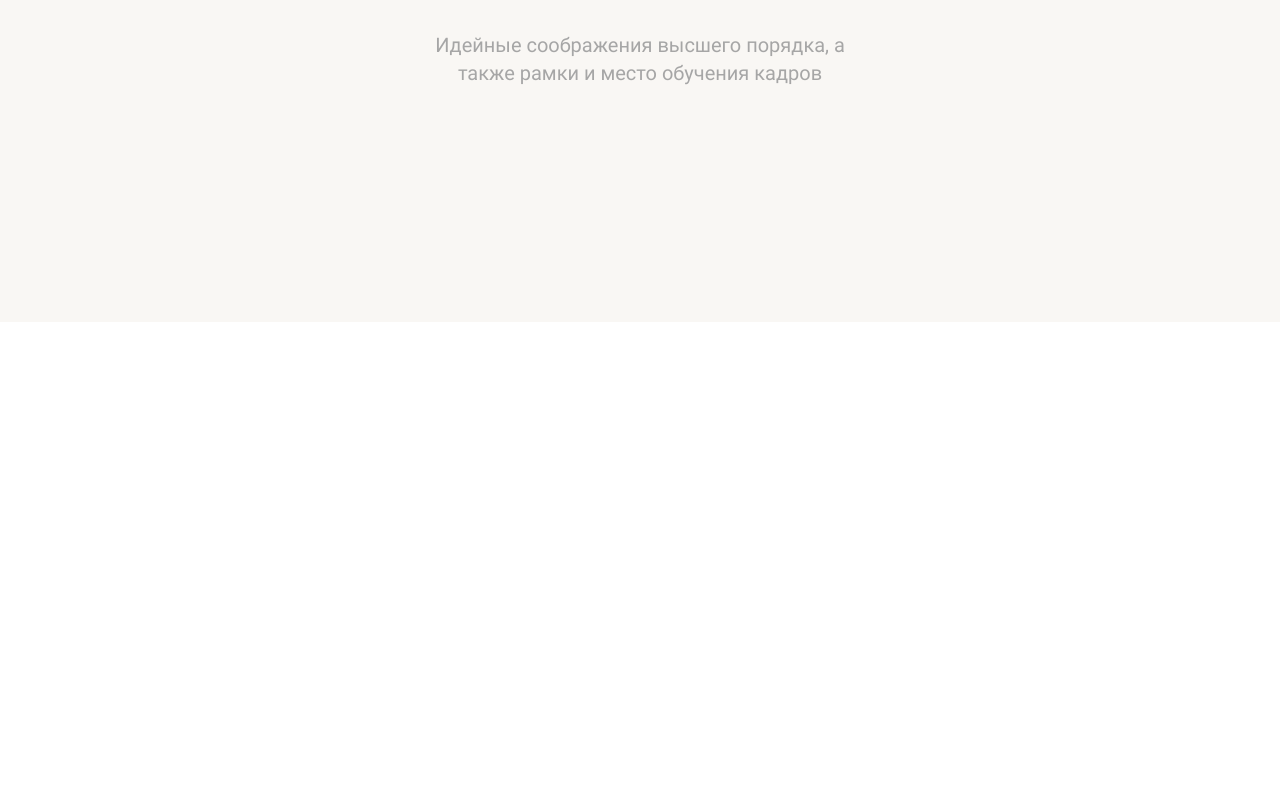
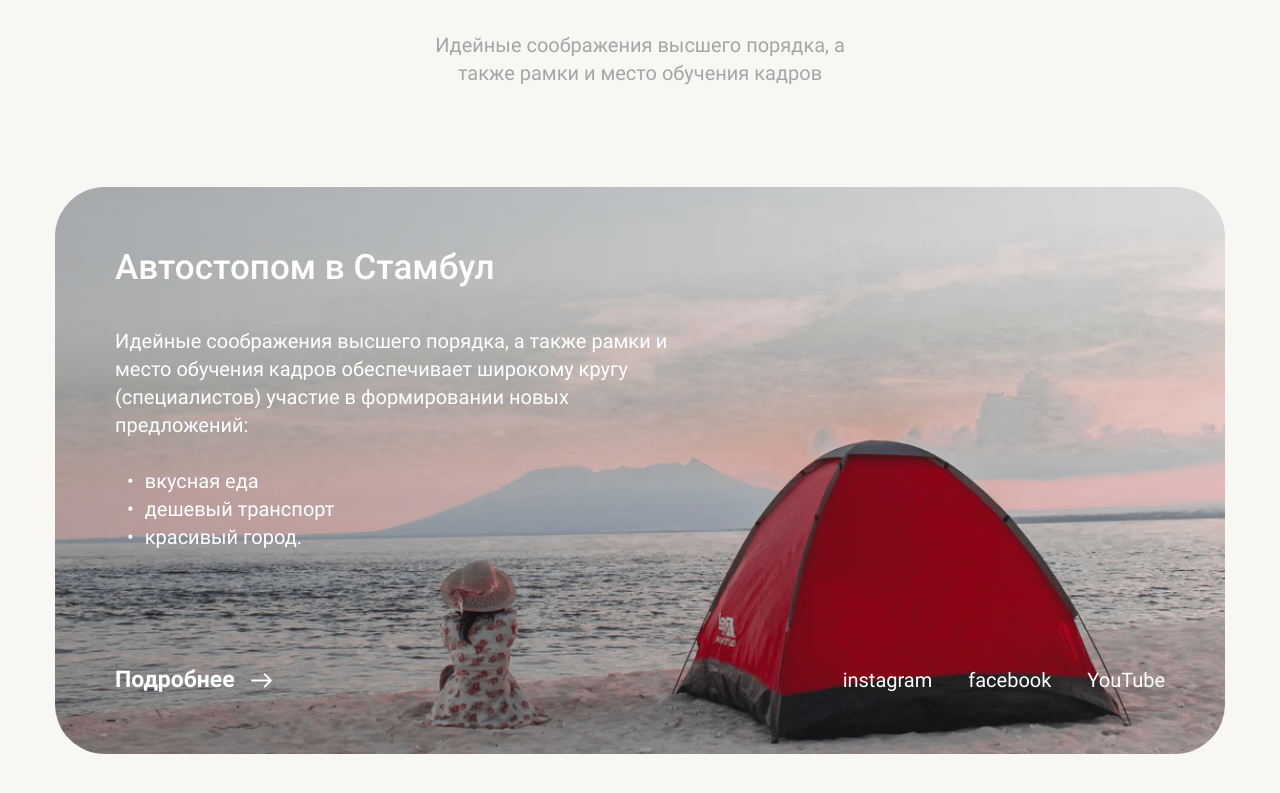
Before and after one commit to aumetros/snp-yourtour-react, a React (Create React App) app: page / in a window 1280 px wide. Shown: the part 6901-7694 px from the top of the page. Before the commit the page ends 7223 px from the top, so only its background shows below. Built offline with nearby package versions, Linux system fonts and the light colour scheme.

Commit message:
Add Stories: Add component Story

```diff
--- a/src/components/Stories/Stories.js
+++ b/src/components/Stories/Stories.js
@@ -1,12 +1,16 @@
 import "./Stories.css";
+import Story from "../Story/Story";
+import { stories } from "../../utils/useData";
 
 function Stories() {
   return (
-    <section id="stories" class="stories">
-    <h2 class="stories__title text-section-title">Истории путешествий</h2>
-    <p class="stories__subtitle text">Идейные соображения высшего порядка, а также рамки и место обучения кадров</p>
-    <div class="stories__cards">
-
+    <section id="stories" className="stories">
+    <h2 className="stories__title text-section-title">Истории путешествий</h2>
+    <p className="stories__subtitle text">Идейные соображения высшего порядка, а также рамки и место обучения кадров</p>
+    <div className="stories__cards">
+      {stories.map((story, i) => {
+        return <Story key={i} story={story} />
+      })}
     </div>
   </section>
   )
--- a/src/components/Story/Story.css
+++ b/src/components/Story/Story.css
@@ -0,0 +1,175 @@
+.stories-card {
+  width: 100%;
+  min-height: 567px;
+  border-radius: 50px;
+  overflow: hidden;
+  display: flex;
+  flex-direction: column;
+  justify-content: space-between;
+  position: relative;
+  padding: 60px;
+  color: #ffffff;
+  cursor: pointer;
+  box-sizing: border-box;
+}
+
+.stories-card__title {
+  max-width: 554px;
+  margin: 0 0 38px;
+  text-wrap: balance;
+}
+
+.stories-card__text {
+  z-index: 2;
+}
+
+.stories-card__overlay {
+  width: 100%;
+  height: 100%;
+  position: absolute;
+  top: 0;
+  left: 0;
+  background: linear-gradient(
+    270deg,
+    rgba(0, 0, 0, 0) 0.01%,
+    rgba(0, 0, 0, 0.2) 100%
+  );
+  z-index: 1;
+}
+
+.stories-card__list {
+  margin: 28px 0 0;
+  padding-left: 12px;
+  list-style: none;
+}
+
+.stories-card__list li:before {
+  content: "•";
+  font-size: 20px;
+  padding-right: 11px;
+}
+
+.stories-card__links {
+  display: flex;
+  justify-content: space-between;
+  align-items: flex-end;
+  gap: 36px;
+  margin: 0;
+  padding: 0;
+  list-style-type: none;
+}
+
+.stories-card__link {
+  color: #ffffff;
+  text-decoration: none;
+  font-size: 20px;
+  font-weight: 400;
+  line-height: 28px;
+}
+
+.stories-card__link:hover {
+  text-decoration: underline;
+  text-underline-offset: 6px;
+}
+
+.stories-card__image {
+  width: 100%;
+  height: 100%;
+  object-fit: cover;
+  display: block;
+  position: absolute;
+  top: 0;
+  left: 0;
+  transition: all 300ms ease;
+}
+
+.stories-card__forward-button {
+  width: 199px;
+  height: 42px;
+  padding: 7px 20px;
+  border: 0;
+  border-radius: 50px;
+  background-color: transparent;
+  display: flex;
+  flex-direction: row;
+  align-items: center;
+  gap: 16px;
+  color: #ffffff;
+  transform: translate(-20px, 7px);
+  cursor: pointer;
+}
+
+.stories-card__footer {
+  display: flex;
+  justify-content: space-between;
+  z-index: 2;
+}
+
+.stories-card__description {
+  max-width: 554px;
+  margin: 0;
+}
+
+.stories-card__arrow-button {
+  min-width: 22px;
+  min-height: 15px;
+  background-image: url(../../images/arrow-img.svg);
+  background-position: center;
+  background-repeat: no-repeat;
+  background-size: contain;
+}
+
+@media screen and (max-width: 760px) {
+  .stories-card__forward-button {
+    padding-top: 9px;
+    gap: 17px;
+  }
+}
+
+@media screen and (max-width: 760px) {
+  .stories-card__links {
+    display: none;
+  }
+}
+
+@media screen and (max-width: 760px) {
+  .stories-card__list {
+    margin-top: 23px;
+    padding-left: 9px;
+  }
+
+  .stories-card__list li:before {
+    content: "•";
+    font-size: 16px;
+    padding-right: 10px;
+  }
+}
+
+@media screen and (max-width: 760px) {
+  .stories-card__title {
+    max-width: 263px;
+    margin-bottom: 20px;
+  }
+}
+
+@media screen and (min-width: 769px) {
+  .stories-card:hover .stories-card__forward-button {
+    background-color: #286562;
+  }
+
+  .stories-card:active .stories-card__forward-button {
+    background-color: #efa501;
+  }
+
+  .stories-card:hover .stories-card__image {
+    transform: scale(1.2);
+  }
+}
+
+@media screen and (max-width: 760px) {
+  .stories-card {
+    border-radius: 20px;
+    min-height: 455px;
+    padding: 30px 25px 30px 30px;
+  }
+}
--- a/src/components/Story/Story.js
+++ b/src/components/Story/Story.js
@@ -1,7 +1,37 @@
-import "./Stories.css";
+import "./Story.css";
 
-function Story() {
+function Story({ story }) {
   return (
+<div className="stories-card">
+        <div className="stories-card__text">
+          <h3 className="stories-card__title text-card-title">{story.title}</h3>
+          <p className="stories-card__description text">
+            {story.text}
+          </p>
+          <ul className="stories-card__list text">
+            {story.points.map((point, i) => {
+              return <li key={i}>{point}</li>
+            })}
+          </ul>
+        </div>
+        <div className="stories-card__footer">
+          <button className="stories-card__forward-button text-bold">
+            <span>Подробнее</span>
+            <span className="stories-card__arrow-button"></span>
+          </button>
+          <ul className="stories-card__links">
+            {story.links.map((link, i) => {
+              return (
+                <li key={i}>
+              <a href={link[1]} className="stories-card__link" target="_blank" rel="noopener noreferrer">{link[0]}</a>
+            </li>
+              )
+            })}
+          </ul>
+        </div>
+        <div className="stories-card__overlay"></div>
+        <img className="stories-card__image" src={story.foto} alt="stories card foto" />
+      </div>
 
   )
 }
--- a/src/utils/useData.js
+++ b/src/utils/useData.js
@@ -24,6 +24,11 @@ import foto10 from "../images/gallery-10-img.png";
 import foto11 from "../images/gallery-11-img.png";
 import foto12 from "../images/gallery-12-img.png";
 import foto13 from "../images/gallery-13-img.png";
+
+/**Данные для Stories */
+import story1 from "../images/stories-card-01-img.png";
+import story2 from "../images/stories-card-02-img.png";
+import story3 from "../images/stories-card-03-img.png";
 
 export const arrCards = Array.of(card1, card2, card3, card4, card5, card6);
 
@@ -54,6 +59,21 @@ export const reviews = [
   },
 ];
 
+export const stories = [
+  {
+    title: `Автостопом в Стамбул`,
+    text: `Идейные соображения высшего порядка, а также рамки и место обучения кадров обеспечивает широкому кругу
+    (специалистов) участие в формировании новых предложений:`,
+    points: ["вкусная еда", "дешевый транспорт", "красивый город."],
+    links: [
+      ["instagram", "https://www.youtube.com/"],
+      ["facebook", "https://www.youtube.com/"],
+      ["YouTube", "https://www.youtube.com/"],
+    ],
+    foto: story1,
+  },
+];
+
 export const arrGallery = Array.of(
   foto1,
   foto2,
```
